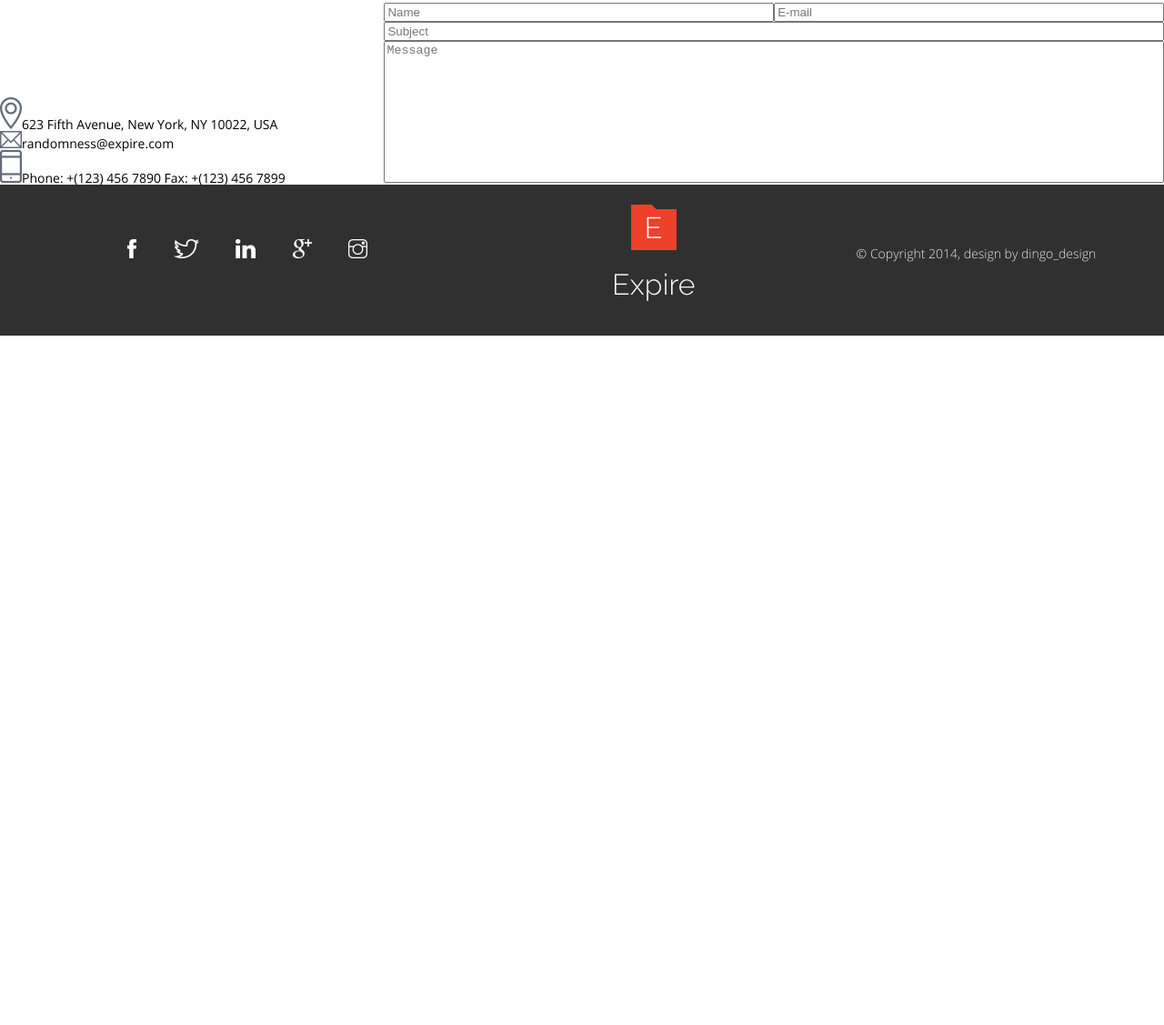
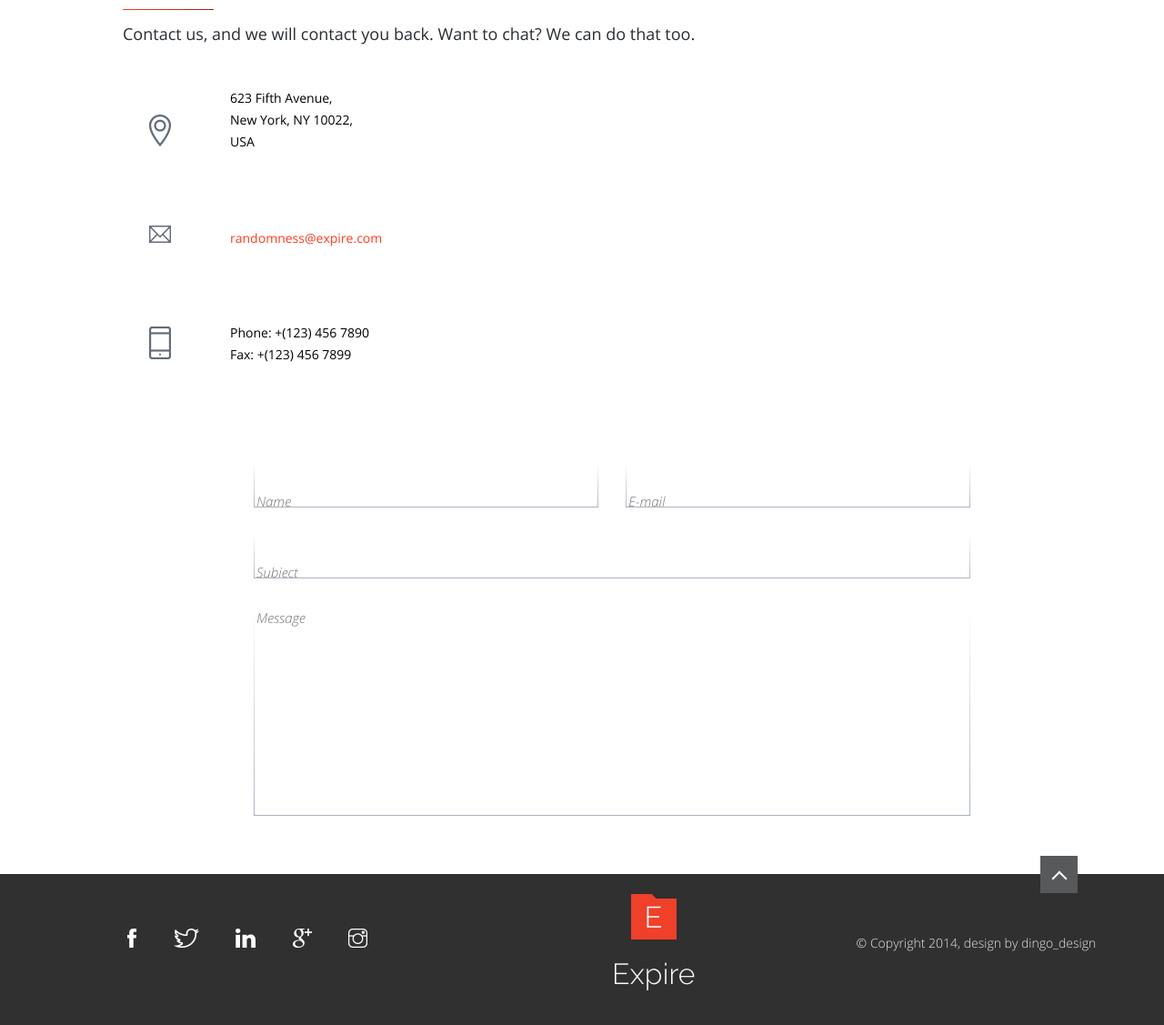
Before and after one commit to MxWoodie/hiqo-zhodik-markup, a website: page index.html in a window 1280 px wide. Shown: the part 3811-4938 px from the top of the page at 91% size. Before the commit the page ends 4180 px from the top, so only its background shows below. Drawn offline with nearby package versions, Linux system fonts and the light colour scheme; files that its build step writes are made by us from their sources.

Commit message:
feature: Add anchor to top

```diff
--- a/index.html
+++ b/index.html
@@ -299,7 +299,7 @@
 						<aside class="contact-info-container">
 							<div class="contact-info">
 								<img src="/assets/img/location.png" alt="location" class="contact-info-img location-info-img">
-								<p class="contact-info-text location-info">623 Fifth Avenue, New York, NY 10022, USA</p>
+								<p class="contact-info-text location-info"><span class="line-break">623 Fifth Avenue,</span><span class="line-break">New York, NY 10022,</span><span>USA</span></p>
 							</div>
 							<div class="contact-info">
 								<img src="/assets/img/mail.png" alt="mail" class="contact-info-img mail-info-img">
@@ -307,14 +307,14 @@
 							</div>
 							<div class="contact-info">
 								<img src="/assets/img/phone.png" alt="phone" class="contact-info-img phone-info-img">
-								<p class="contact-info-text phone-info">Phone: +(123) 456 7890 Fax: +(123) 456 7899</p>
+								<p class="contact-info-text phone-info"><span class="line-break">Phone: +(123) 456 7890</span>Fax: +(123) 456 7899</p>
 							</div>
 						</aside>
 						<form action="post" class="contact-form">
 							<input class="contact-form-input name-input" type="text" placeholder="Name" />
 							<input class="contact-form-input mail-input" type="text" placeholder="E-mail" />
 							<input class="contact-form-input subject-input" type="text" placeholder="Subject" />
-							<textarea class="contact-form-input textarea-input" name="message" cols="30" rows="10"
+							<textarea class="contact-form-input textarea-input" name="message" cols="30" rows="15"
 							placeholder="Message"></textarea>
 						</form>
 					</div>
@@ -323,6 +323,7 @@
 		</main>
 		<footer class="page-footer">
 			<div class="footer-container">
+				<div class="anchor-top"><a href="#" class="anchor-top-arrow arrow"></a></div>
 				<div class="footer-social-block">
 					<ul class="footer-social-links">
 						<li class="footer-social"><img src="/assets/img/facebook.png" alt="" class="footer-social-img"></li>
--- a/scss/_variables.scss
+++ b/scss/_variables.scss
@@ -14,6 +14,7 @@ $color-project-border: #6d747f;
 $color-project-actionbar-background: #dddddf;
 $color-footer-background: #303030;
 $color-section-delimiter: #b1b8c3;
+$color-anchor-top: #57595b;
 
 $font-primary-light: "Raleway-Light";
 $font-primary-regular: "Raleway-Regular";
--- a/scss/components/_about.scss
+++ b/scss/components/_about.scss
@@ -1,10 +1,15 @@
+.about-block {
+  max-width: $page-width;
+  margin: 150px auto 64px;
+}
+
 .about-container {
-  max-width: $page-width;
-  margin: 0 auto;
+  margin-left: 135px;
 }
 
 .about-title {
   @include font-primary-regular;
+  letter-spacing: 0.4px;
   font-size: 45px;
   position: relative;
   color: $color-text-black;
@@ -14,7 +19,7 @@
     width: 100px;
     position: absolute;
     left: 0;
-    bottom: -20px;
+    bottom: -18px;
     height: 1px;
     background: linear-gradient(to right, $color-secondary, $color-gradient-primary);
   }
@@ -24,52 +29,79 @@
   @include font-secondary-regular;
   font-size: 18px;
   color: $color-text-black;
-  padding-top: 40px;
+  margin-top: 35px;
 }
 
 .about-contact {
-  padding-top: 50px;
   font-size: 0;
+  margin-top: 50px;
+  margin-left: 29px;
 
   .contact-info-container {
     display: inline-block;
-    width: 33%;
 
     .contact-info {
+      margin-bottom: 80px;
 
       .contact-info-img {
         display: inline-block;
-
       }
 
       .contact-info-text {
         @include font-secondary-regular;
         font-size: 14px;
         display: inline-block;
+        margin-left: 65px;
+        line-height: 24px;
+
+        &.mail-info {
+          color: $color-secondary;
+        }
       }
     }
   }
 
   .contact-form {
     display: inline-block;
-    width: 67%;
+    vertical-align: top;
+    margin-left: 115px;
+    margin-top: 28px;
 
     .contact-form-input {
+      position: relative;
+
+      &::placeholder {
+        @include font-secondary-light-italic;
+        position: absolute;
+        font-size: 15px;
+      }
 
       &.name-input,
       &.mail-input {
+        @include fading-border;
         display: inline-block;
         box-sizing: border-box;
-        width: 50%;
+        width: calc(50% - 15px);
+        padding-top: 30px;
+        padding-right: 198px;
+        margin-bottom: 30px;
+      }
+
+      &.name-input {
+        margin-right: 30px;
       }
 
       &.subject-input {
+        @include fading-border;
         display: block;
         box-sizing: border-box;
         width: 100%;
+        padding-top: 30px;
+        margin-bottom: 30px;
       }
 
       &.textarea-input {
+        @include fading-border;
         display: block;
         width: 100%;
         resize: none;
@@ -78,3 +110,7 @@
     }
   }
 }
+
+.line-break {
+  display: block;
+}
--- /dev/null
+++ b/scss/components/_anchor.scss
@@ -0,0 +1,21 @@
+.anchor-top {
+  position: absolute;
+  width: 41px;
+  height: 41px;
+  background-color: $color-anchor-top;
+  right: 95px;
+  top: -20px;
+
+  .anchor-top-arrow {
+    position: absolute;
+    transform: rotate(45deg);
+    border-color: $color-text-white;
+    width: 10px;
+    height: 10px;
+    top: 8px;
+    bottom: 0;
+    left: 0;
+    right: 0;
+    margin: auto;
+  }
+}
--- a/scss/components/_footer.scss
+++ b/scss/components/_footer.scss
@@ -3,6 +3,7 @@
 }
 
 .footer-container {
+  position: relative;
   max-width: $page-width;
   margin: 0 auto;
 
--- /dev/null
+++ b/scss/mixins/_borders.scss
@@ -0,0 +1,5 @@
+@mixin fading-border {
+  border-image-source: linear-gradient(white, $color-pagination-border);
+  border-width: 1px;
+  border-image-slice: 1;
+}
--- a/scss/style.scss
+++ b/scss/style.scss
@@ -3,6 +3,7 @@
 @import "fonts";
 @import "variables";
 @import "mixins/fonts";
+@import "mixins/borders";
 @import "typography";
 
 // import components here
@@ -16,4 +17,5 @@
 @import "components/section-delimiter";
 @import "components/portfolio";
 @import "components/about";
+@import "components/anchor";
 @import "components/footer";
```
